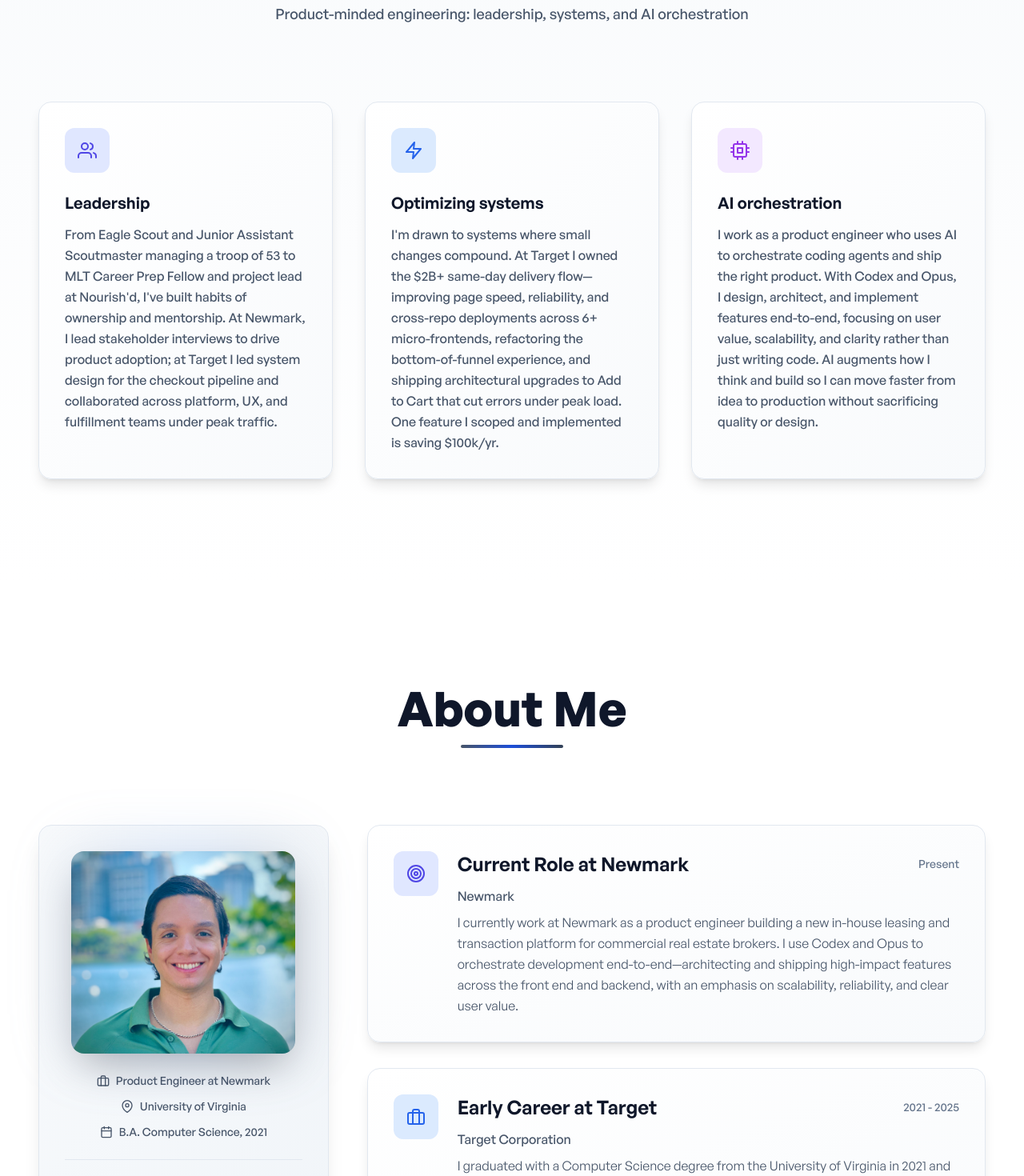
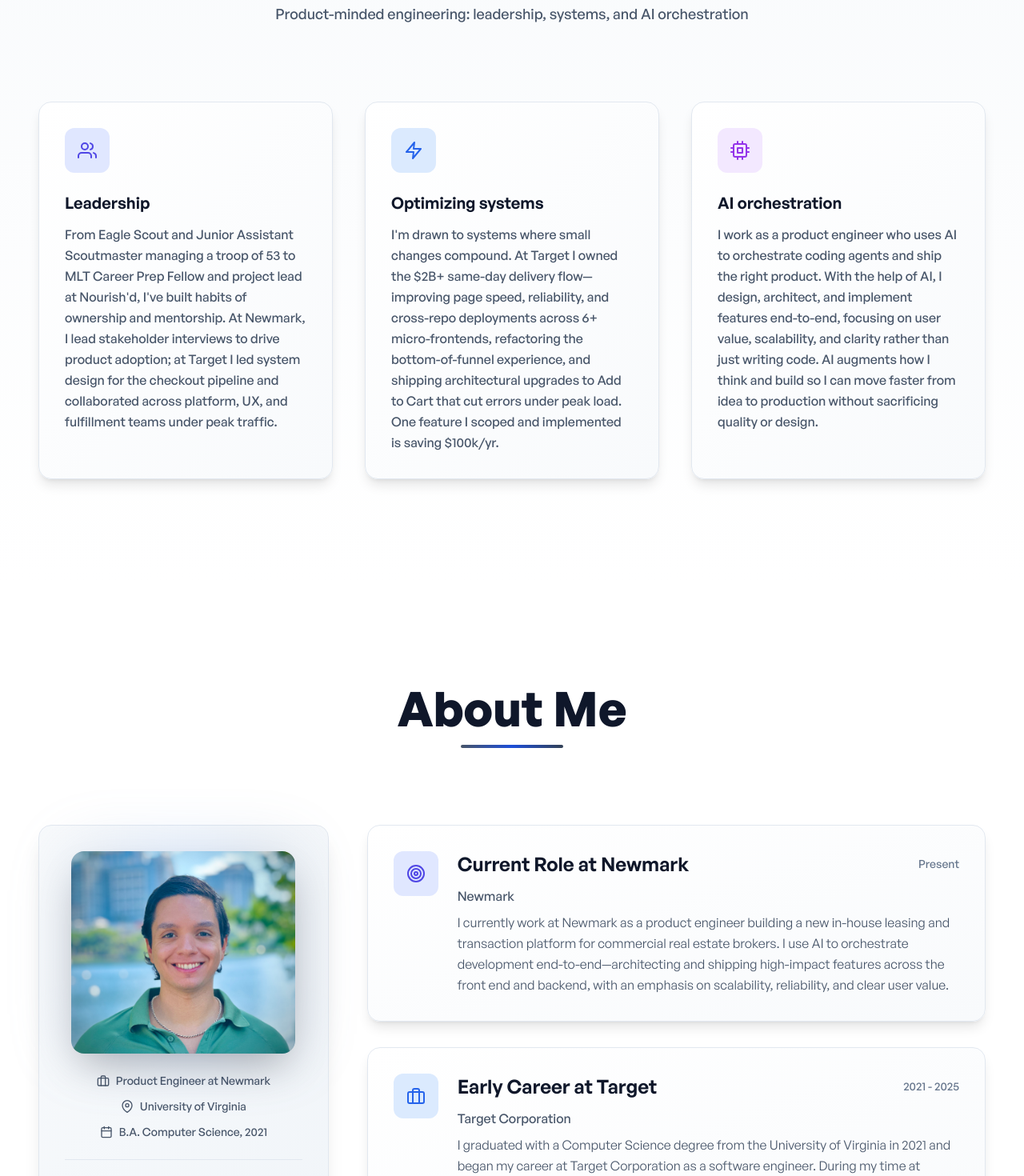
Before and after one commit to Don-Joel/Me, a Next.js app: page / in a window 1280 px wide. Shown: the part 1016-2486 px from the top of the page at 80% size. Built offline with nearby package versions, Linux system fonts and the light colour scheme.

Commit message:
verbiage change

```diff
--- a/consts/aboutMeExperiences.ts
+++ b/consts/aboutMeExperiences.ts
@@ -8,7 +8,7 @@
     period: "Present",
     company: "Newmark",
     description:
-      "I currently work at Newmark as a product engineer building a new in-house leasing and transaction platform for commercial real estate brokers. I use Codex and Opus to orchestrate development end-to-end—architecting and shipping high-impact features across the front end and backend, with an emphasis on scalability, reliability, and clear user value.",
+      "I currently work at Newmark as a product engineer building a new in-house leasing and transaction platform for commercial real estate brokers. I use AI to orchestrate development end-to-end—architecting and shipping high-impact features across the front end and backend, with an emphasis on scalability, reliability, and clear user value.",
     iconBg: "bg-indigo-100 dark:bg-indigo-900/30",
     iconColor: "text-indigo-600 dark:text-indigo-400",
   },
--- a/consts/howIBuildPillars.ts
+++ b/consts/howIBuildPillars.ts
@@ -24,6 +24,6 @@
     iconBg: "bg-purple-100 dark:bg-purple-900/30",
     iconColor: "text-purple-600 dark:text-purple-400",
     description:
-      "I work as a product engineer who uses AI to orchestrate coding agents and ship the right product. With Codex and Opus, I design, architect, and implement features end-to-end, focusing on user value, scalability, and clarity rather than just writing code. AI augments how I think and build so I can move faster from idea to production without sacrificing quality or design.",
+      "I work as a product engineer who uses AI to orchestrate coding agents and ship the right product. With the help of AI, I design, architect, and implement features end-to-end, focusing on user value, scalability, and clarity rather than just writing code. AI augments how I think and build so I can move faster from idea to production without sacrificing quality or design.",
   },
 ];
```
